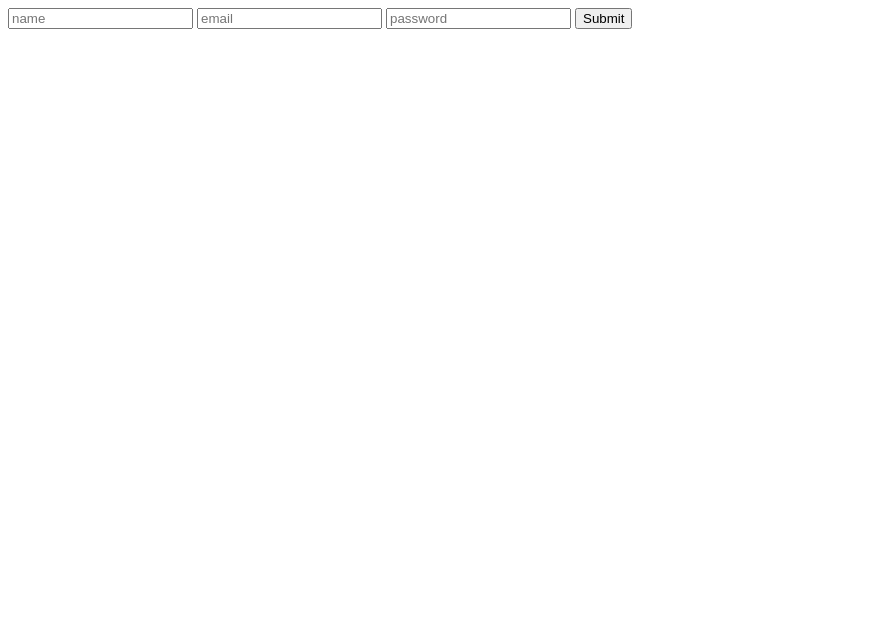
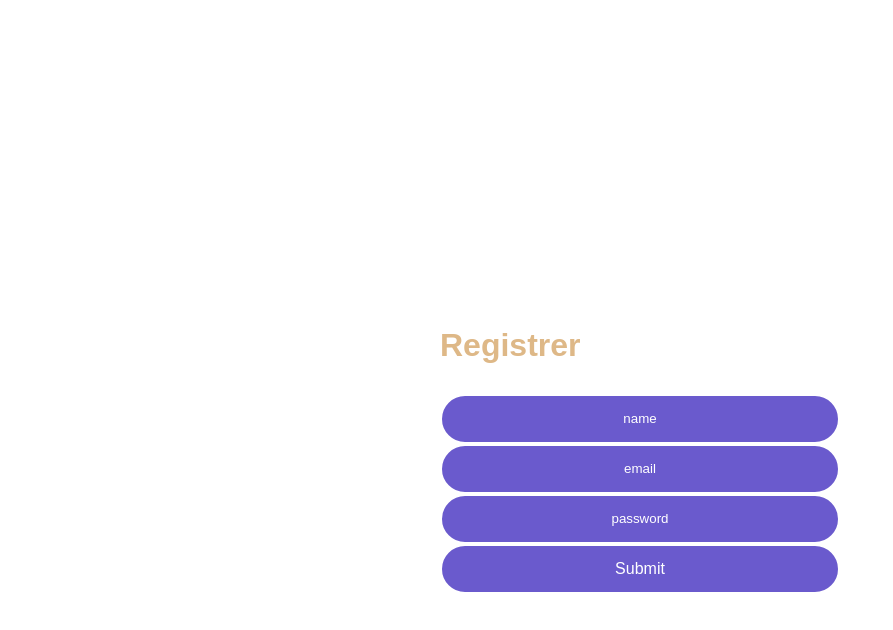
Before and after one commit to mxaze/buekorps, a website: page public/index.html in a window 1280 px wide. Shown: the whole page, without its empty margins (0-893 px from the left). Drawn offline with nearby package versions, Linux system fonts and the light colour scheme.

Commit message:
register works + admin works

```diff
--- a/public/index.html
+++ b/public/index.html
@@ -5,13 +5,22 @@
     <meta name="viewport" content="width=device-width, initial-scale=1.0" />
     <link rel="stylesheet" href="style.css" />
     <title>Lag en bruker</title>
+    <link href='https://unpkg.com/boxicons@2.1.4/css/boxicons.min.css' rel='stylesheet'>
   </head>
   <body>
+
+<div class="wrapper">
     <form action="/lagBruker" method="POST">
-      <input type="text" name="name" placeholder="name" id="" />
-      <input type="email" name="email" placeholder="email" id="" />
-      <input type="password" name="password" placeholder="password" id="" />
-      <input type="submit" value="Submit" />
-    </form>
+        <h1>Registrer</h1>
+        <div class="input-box">
+            <input type="text" name="name" placeholder="name" id="" />
+            <input type="email" name="email" placeholder="email" id="" />
+            <input type="password" name="password" placeholder="password" id="" />
+            <input type="submit" value="Submit" />
+        </div>
+        </form>
+        </div>
+    </div>
+
   </body>
 </html>
--- a/public/style.css
+++ b/public/style.css
@@ -0,0 +1,55 @@
+
+*{
+    margin: 0;
+    padding: 0;
+    box-sizing: border-box;
+    font-family: sans-serif;
+}
+
+
+body{
+    display: flex;
+    justify-content: center ;
+    align-items: center;
+    min-height: 100vh;
+}
+
+.wrapper{
+    width: 400px;
+    background: #fff;
+    color: burlywood;
+}
+
+.wrapper .h1{
+    font-size: 35px;
+    text-align: center;
+}
+
+.wrapper .input-box{
+    height: 50px;
+    width: 100%;
+    margin: 30px 0;
+}
+
+.input-box input{
+    height: 100%;
+    width: 100%;
+    outline: none;
+    border: 2px solid #fff;
+    border-radius: 40px;
+    background: slateblue;
+    text-align: center;
+}
+
+.input-box input::placeholder{
+    color: #fff;
+    text-align: center;
+}
+
+.wrapper .input-box input[type="submit"]{
+    color: #fff;
+    font-size: 16px;
+    font-weight: 500;
+    cursor: pointer;
+    transition: 0.3s;
+}
```
Also changed, not shown: 1 other file.
